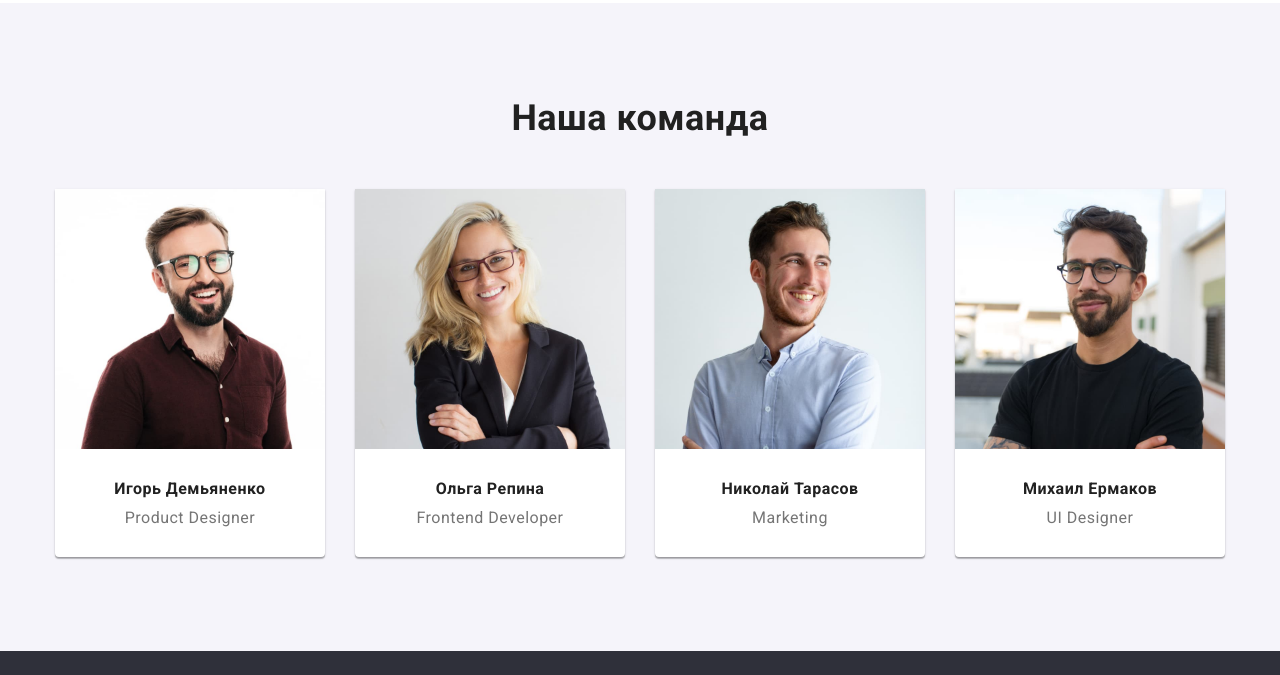
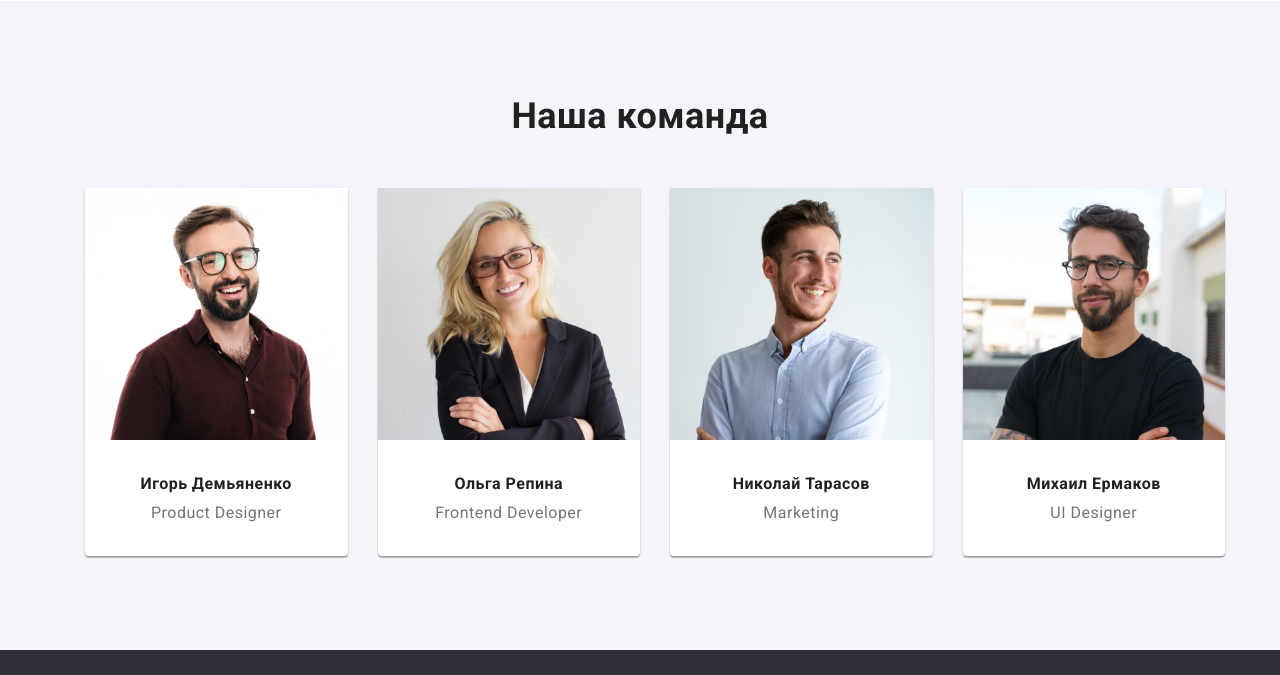
Before and after one commit to TarasPonom/goit-markup-hw-03, a plain HTML site: page index.html in a window 1280 px wide. Shown: the part 1445-2120 px from the top of the page. Drawn offline with Linux system fonts and the light colour scheme.

Commit message:
resubmit

```diff
--- a/css/styles.css
+++ b/css/styles.css
@@ -254,6 +254,7 @@ img {
 
 .wedo-ul {
   display: flex;
+  justify-content: center;
 }
 
 .wedo-list:not(:first-child) {
@@ -262,20 +263,20 @@ img {
 
 .team {
   background-color: #f5f4fa;
+  padding-top: 94px;
+  padding-bottom: 94px;
 }
 
 .our-team {
-  padding-top: 94px;
-  padding-bottom: 50px;
+  margin-bottom: 50px;
 }
 
 .team-ul {
   display: flex;
-  padding-bottom: 94px;
   justify-content: center;
 }
 
-.team-list:not(:first-child) {
+.team-list {
   margin-left: 30px;
   height: 368px;
 }
@@ -290,7 +291,7 @@ img {
 .team-title {
   font-size: 16px;
   line-height: 1.19;
-  padding-top: 30px;
+
   text-align: center;
 }
 .team-role {
@@ -301,6 +302,9 @@ img {
   color: var(--second-text-color);
 }
 
+.team-item-text {
+  padding: 34px;
+}
 /*------FOOTER---------*/
 
 .footer {
@@ -347,16 +351,16 @@ img {
   letter-spacing: 0.03em;
   color: rgba(255, 255, 255, 0.6);
 }
+.contact-text-footer:hover,
+.contact-text-footer:focus,
+.current {
+  color: var(--accent-color);
+}
 
 .footer-link:not(:last-child) {
   margin-bottom: 9px;
 }
 
-.footer-container {
-  width: 1200px;
-  padding-left: 15px;
-  padding-right: 15px;
-}
 /*-----PORTFOLIO-STYLES---*/
 
 .section {
@@ -396,6 +400,7 @@ img {
   line-height: 2;
   letter-spacing: 0.06em;
   margin-bottom: 4px;
+  color: var(--main-text-color);
 }
 .our-product-text {
   font-size: 16px;
--- a/index.html
+++ b/index.html
@@ -56,6 +56,7 @@
     <main>
 
         <section class="hero">
+            <div class="container">
                 <h1 class="hero-text">
                     ЭФФЕКТИВНЫЕ РЕШЕНИЯ
                     <br>
@@ -63,7 +64,7 @@
                 </h1>
 
                 <button type="button" class="main-button">Заказать услугу</button>
-
+            </div>
         </section>
 <!-- Наши преимущества -->
 <section class="advantages-section">
@@ -98,7 +99,7 @@
         <div class="container">
             <h2 class="wedo-title title">Чем мы занимаемся</h2>
 
-                <ul class="list wedo-ul container">
+                <ul class="list wedo-ul">
 
                     <li class="wedo-list">
                         <img src="./images/1.jpg" alt="набор кода на клавиатуре" width="370"/>
@@ -121,17 +122,40 @@
             <h2 class="title our-team">Наша команда</h2>
                 <ul class="list team-ul">
                     <li class="team-list"> <img src="./images/man-in-glasses-with-laptop.jpg" alt="Мужик в очках с ноутбуком" width="270"/>
+
+                        <div class="team-item-text">
                             <h3 class="team-title">Игорь Демьяненко</h3>
-                        <p class="team-role">Product Designer</p></li>
+                            <p class="team-role">Product Designer</p>
+                        </div>
+
+                        </li>
+
                     <li class="team-list"> <img src="./images/woman-with-glasses.jpg" alt="Женщина в очках" width="270"/>
+
+                        <div class="team-item-text">
                             <h3 class="team-title">Ольга Репина</h3>
-                        <p class="team-role" lang="en">Frontend Developer</p></li>
+                            <p class="team-role" lang="en">Frontend Developer</p>
+                        </div>
+
+                        </li>
+
                     <li class="team-list"> <img src="./images/blue-shirt.jpg" alt="Мужик в голубой рубашке" width="270"/>
+
+                        <div class="team-item-text">
                             <h3 class="team-title">Николай Тарасов</h3>
-                        <p class="team-role" lang="en">Marketing</p></li>
+                            <p class="team-role" lang="en">Marketing</p>
+                        </div>
+
+                        </li>
+
                     <li class="team-list"> <img src="./images/man-in-black-t-shirt.jpg" alt="Мужик в черной футболке" width="270"/>
+
+                        <div class="team-item-text">
                             <h3 class="team-title">Михаил Ермаков</h3>
-                        <p class="team-role" lang="en">UI Designer</p></li>
+                            <p class="team-role" lang="en">UI Designer</p>
+                        </div>
+
+                        </li>
                 </ul>
             </div>
         </section>
```
Also changed, not shown: portfolio.html (+1 -7 lines), images/2.jpg. Lines whose indentation alone changed are shown as unchanged.
